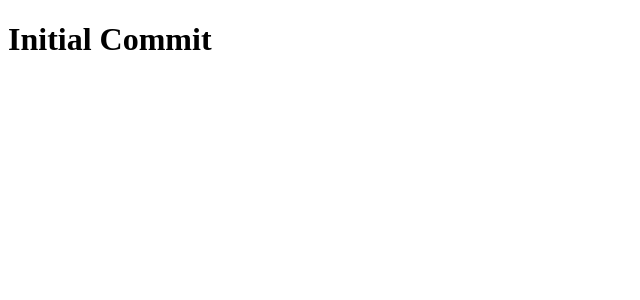
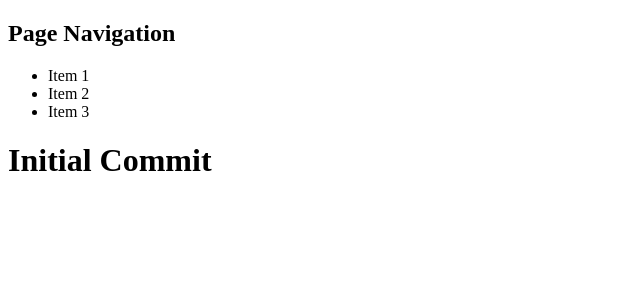
Before and after one commit to saintabomination/countries-api-react, a React (Create React App) app: page / in a window 1280 px wide. Shown: the top 300 px of the page, without its empty margins (0-640 px from the left). Built offline with nearby package versions, Linux system fonts and the light colour scheme; the HTML template or start-up script is replaced by a standard one.

Commit message:
Creating the Page Navigation block

```diff
--- a/src/App.tsx
+++ b/src/App.tsx
@@ -1,6 +1,9 @@
+import PageNavigation from './components/blocks/PageNavigation';
+
 const App = (): JSX.Element =>
   (
     <div>
+      <PageNavigation />
       <h1>Initial Commit</h1>
     </div>
   );
--- /dev/null
+++ b/src/components/blocks/PageNavigation/PageNavigation.component.tsx
@@ -0,0 +1,13 @@
+const PageNavigation = (): JSX.Element =>
+  (
+    <nav>
+      <h2>Page Navigation</h2>
+      <ul>
+        <li>Item 1</li>
+        <li>Item 2</li>
+        <li>Item 3</li>
+      </ul>
+    </nav>
+  );
+
+export default PageNavigation;
--- /dev/null
+++ b/src/components/blocks/PageNavigation/index.ts
@@ -0,0 +1,3 @@
+import PageNavigation from './PageNavigation.component';
+
+export default PageNavigation;
```
